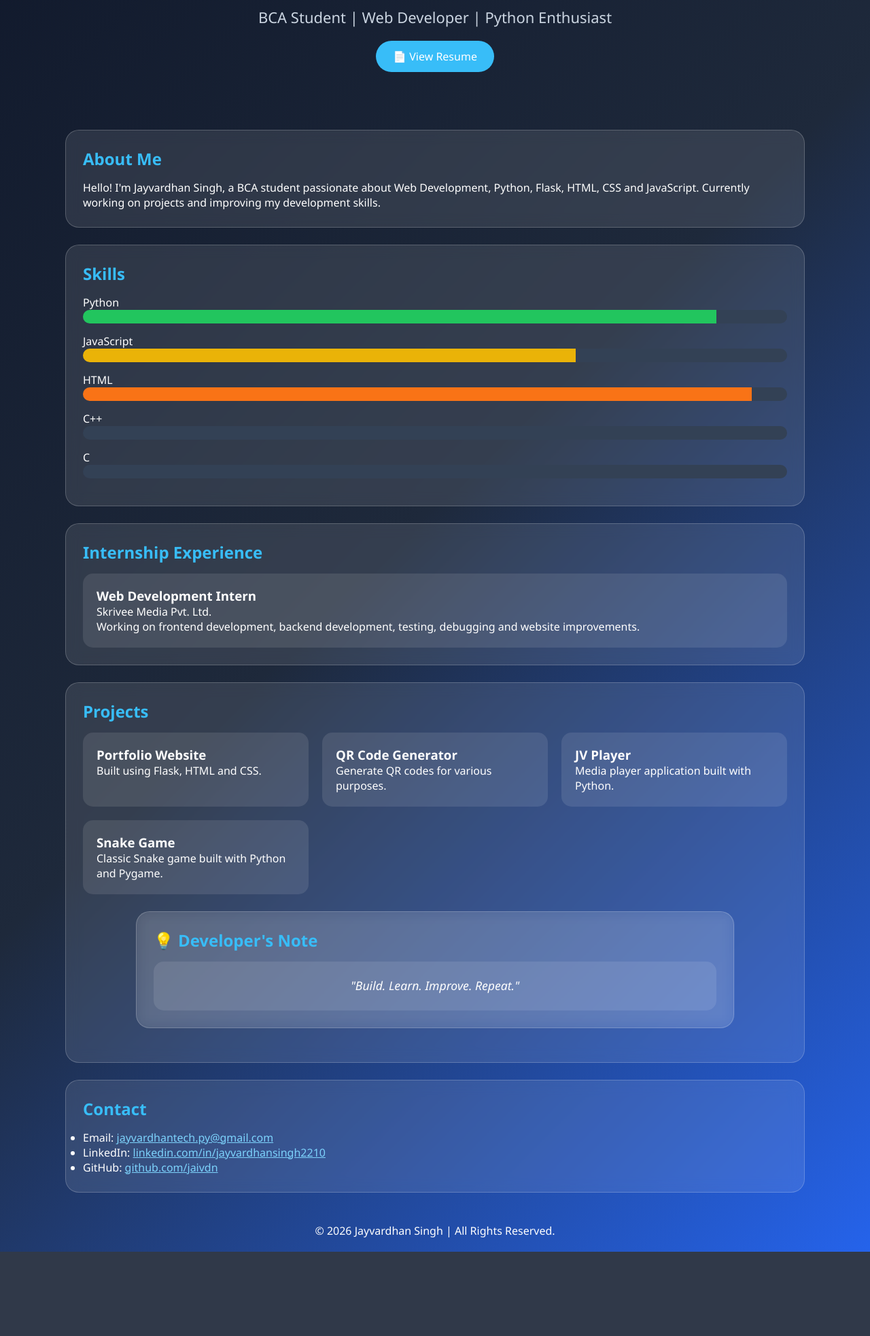
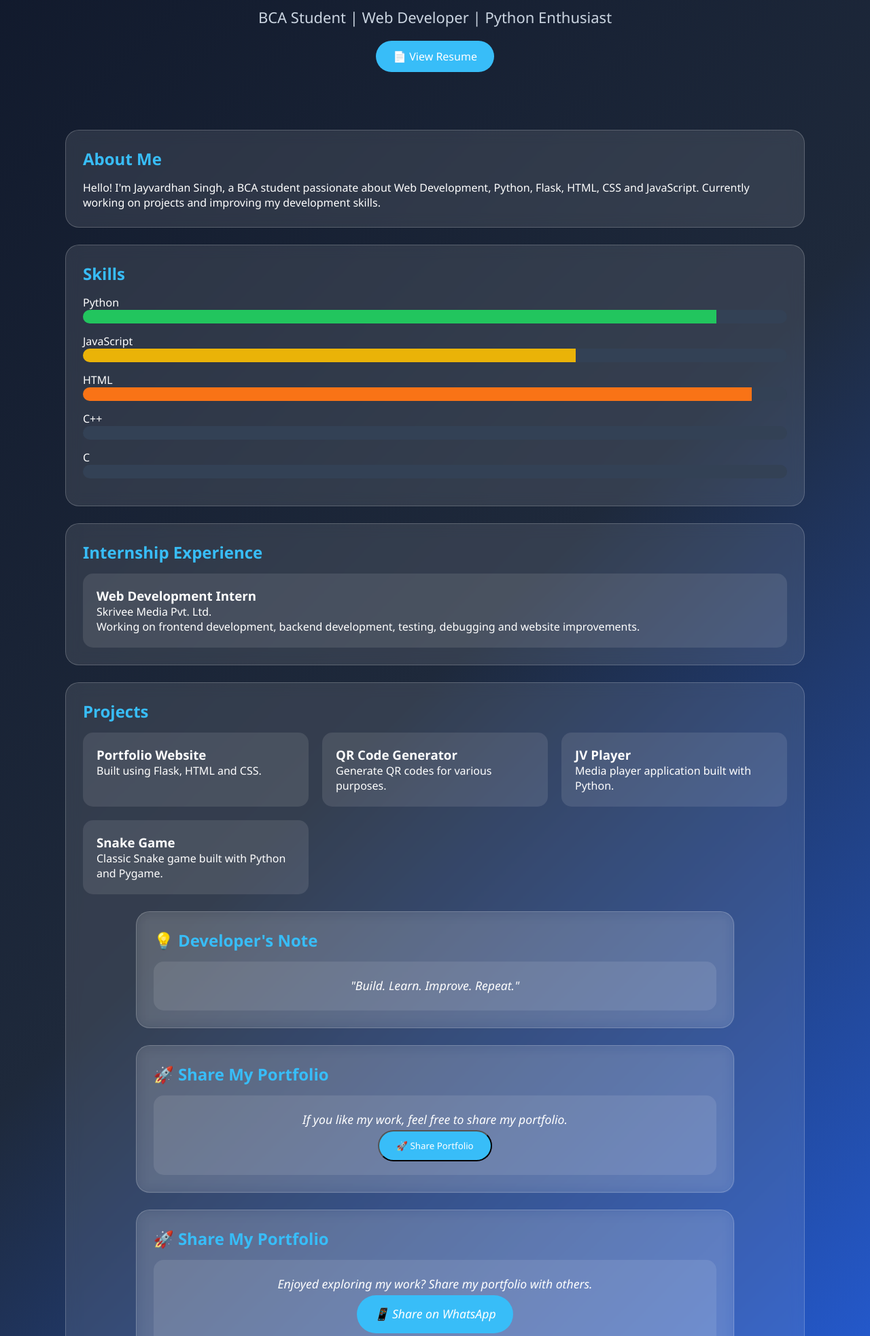
Before and after one commit to jaivdn/portfolio-website, a Flask app: page / in a window 1280 px wide. Shown: the part 360-2326 px from the top of the page at 68% size. Before the commit the page ends 2202 px from the top, so only its background shows below. Run offline with Flask 3, Linux system fonts and the light colour scheme.

Commit message:
Added share portfolio feature

```diff
--- a/static/style.css
+++ b/static/style.css
@@ -158,3 +158,33 @@
     padding:20px;
     line-height:1.8;
 }
+
+.thought-card{
+    text-align:center;
+    padding:20px;
+}
+
+.share-section{
+    text-align:center;
+}
+
+.share-section p{
+    margin-bottom:15px;
+    font-size:18px;
+}
+
+.share-btn{
+    background:#25D366;
+    color:white;
+    border:none;
+    padding:12px 25px;
+    border-radius:30px;
+    font-size:16px;
+    cursor:pointer;
+    transition:0.3s;
+}
+
+.share-btn:hover{
+    transform:translateY(-3px);
+    box-shadow:0 0 20px rgba(37,211,102,0.5);
+}
--- a/templates/index.html
+++ b/templates/index.html
@@ -122,6 +122,60 @@
     </div>
 </section>
 
+<section>
+    <h2>🚀 Share My Portfolio</h2>
+
+    <div class="card thought-card">
+
+        <p>
+            If you like my work, feel free to share my portfolio.
+        </p>
+
+        <button class="btn" onclick="sharePortfolio()">
+            🚀 Share Portfolio
+        </button>
+
+    </div>
+</section>
+
+<script>
+function sharePortfolio() {
+    if (navigator.share) {
+        navigator.share({
+            title: 'Jayvardhan Singh Portfolio',
+            text: 'Check out my Portfolio Website',
+            url: 'https://portfolio-website-u9oi.onrender.com'
+        });
+    } else {
+        alert("Sharing is not supported on this device.");
+    }
+}
+</script>
+
+
+
+
+
+
+<section>
+    <h2>🚀 Share My Portfolio</h2>
+
+    <div class="card thought-card">
+
+        <p>
+            Enjoyed exploring my work? Share my portfolio with others.
+        </p>
+
+        <a class="btn"
+           href="https://wa.me/?text=Check%20out%20Jayvardhan%20Singh's%20Portfolio%20Website%20https://portfolio-website-u9oi.onrender.com"
+           target="_blank">
+           📱 Share on WhatsApp
+        </a>
+
+    </div>
+
+</section>
+
 
     </section>
 
```
